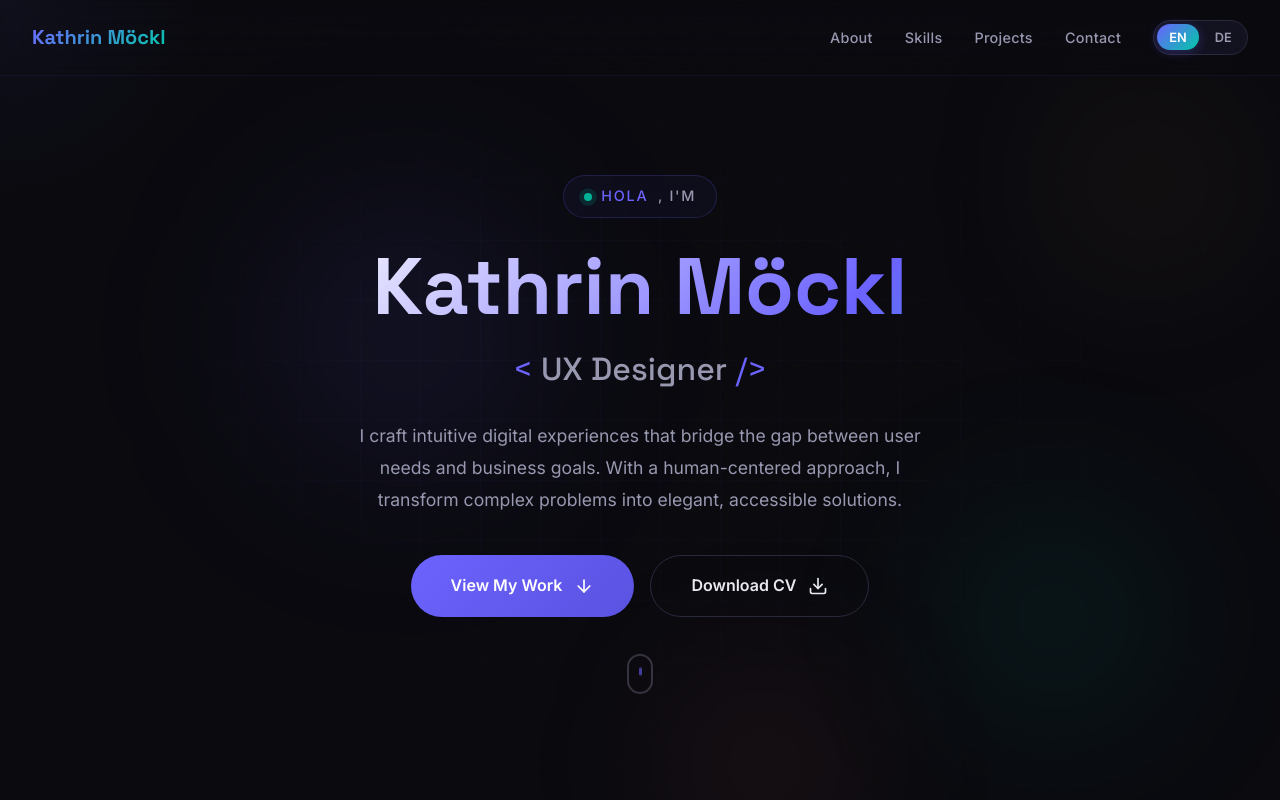
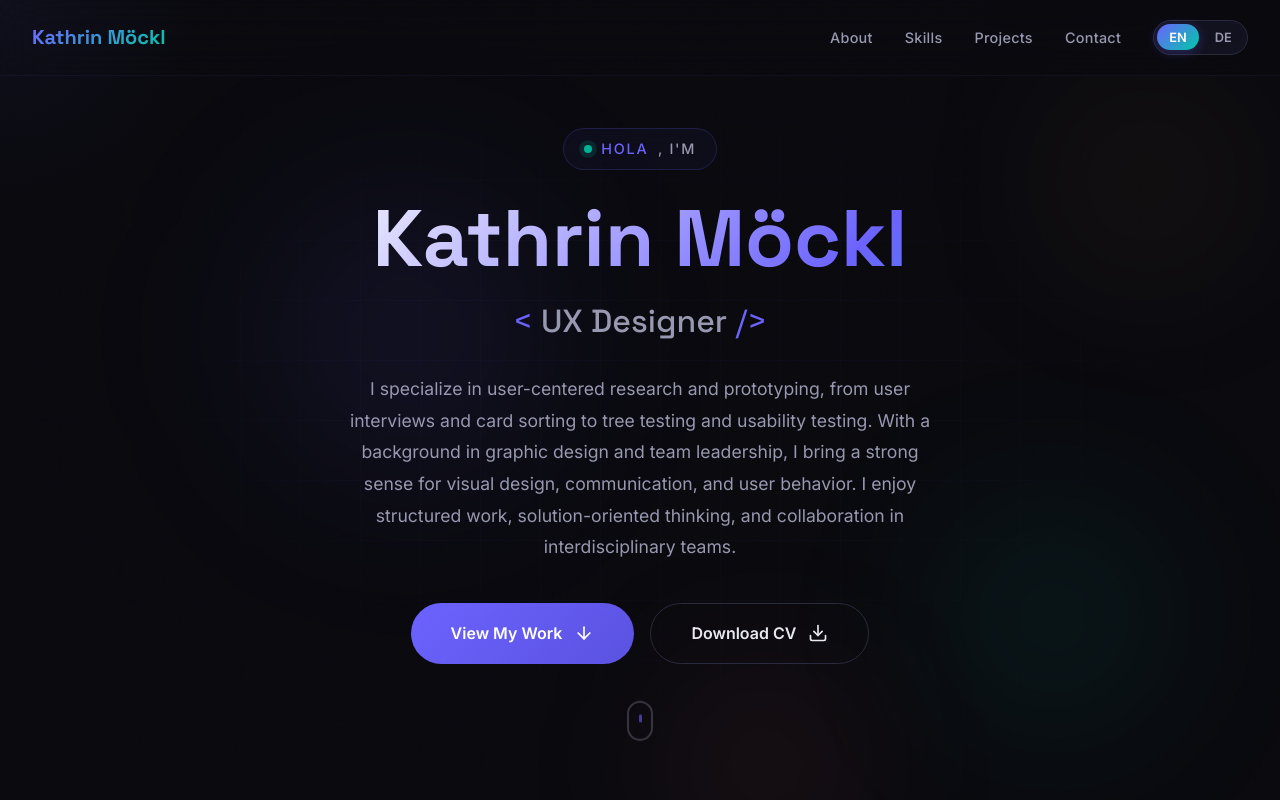
Before and after one commit to Moeckl-kathrin/Portfolio, a React (Vite) app: page / in a window 1280 px wide. Shown: the top 800 px of the page. Built offline with nearby package versions, Linux system fonts and the light colour scheme.

Commit message:
Change Content

```diff
--- a/src/i18n/translations.ts
+++ b/src/i18n/translations.ts
@@ -58,7 +58,7 @@ const en: Translations = {
     greeting: 'Hello, I\'m',
     name: 'Kathrin Möckl',
     title: 'UX Designer',
-    subtitle: 'I craft intuitive digital experiences that bridge the gap between user needs and business goals. With a human-centered approach, I transform complex problems into elegant, accessible solutions.',
+    subtitle: 'I specialize in user-centered research and prototyping, from user interviews and card sorting to tree testing and usability testing. With a background in graphic design and team leadership, I bring a strong sense for visual design, communication, and user behavior. I enjoy structured work, solution-oriented thinking, and collaboration in interdisciplinary teams.',
     cta: 'View My Work',
   },
   about: {
```
